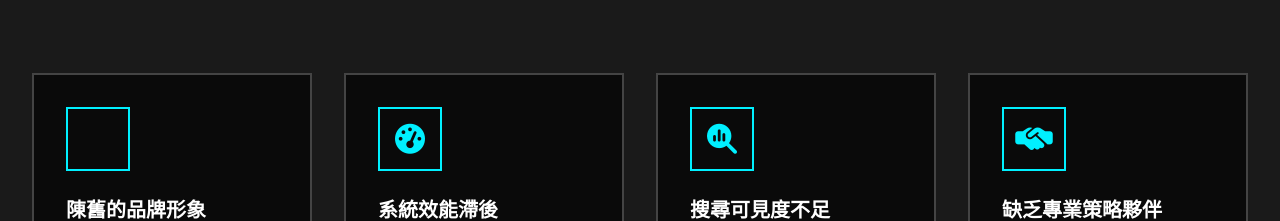
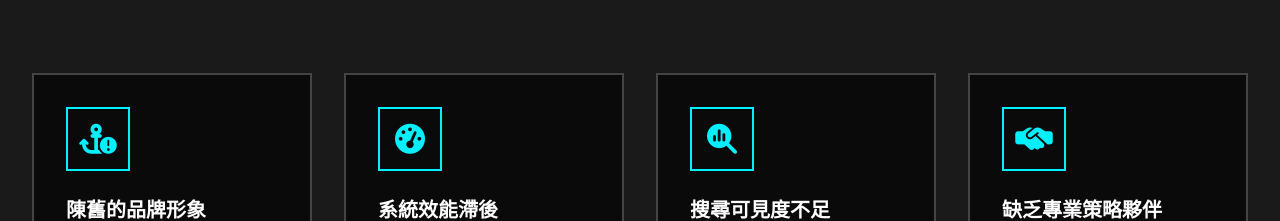
Before and after one commit to iamgjek/i-design, a React (Vite) app: page / in a window 1280 px wide. Shown: the part 980-1201 px from the top of the page. Built offline with nearby package versions, Linux system fonts and the light colour scheme.

Commit message:
Update missing icon

```diff
--- a/components/PainPoints.tsx
+++ b/components/PainPoints.tsx
@@ -2,7 +2,7 @@ import React from 'react';
 
 const painPoints = [
   {
-    icon: "fa-sparkles",
+    icon: "fa-anchor-circle-exclamation",
     title: "陳舊的品牌形象",
     desc: "網站未能體現品牌精髓，設計過時，無法吸引高端客戶的目光，阻礙品牌價值傳遞。"
   },
```
